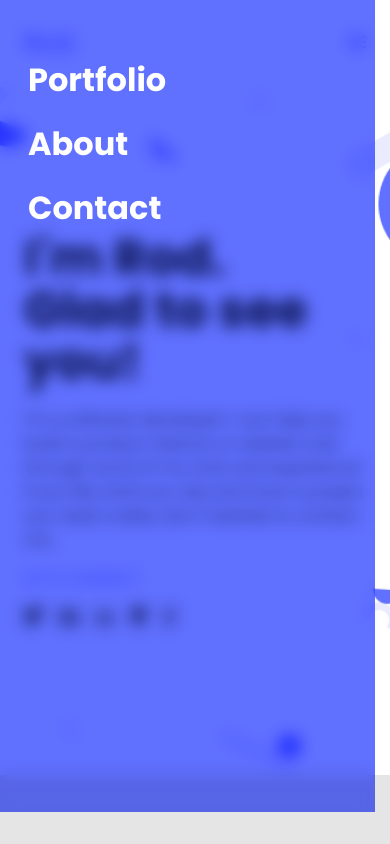
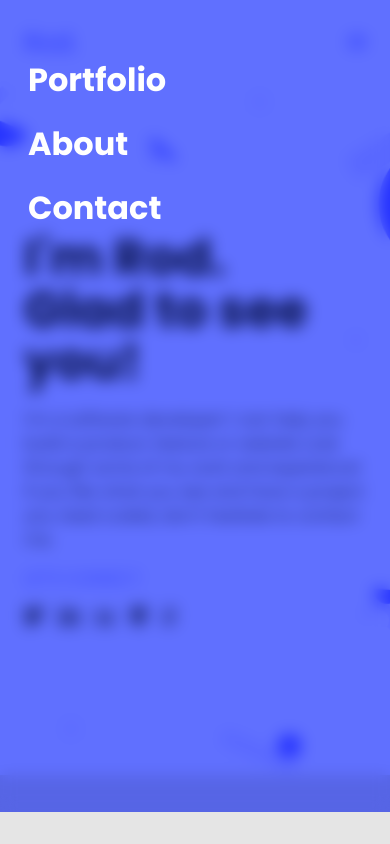
Before and after one commit to rodrigopenayo98/my-rod-porf, a website: page index.html in a window 390 px wide. Both pictures are taken after a click on the picture 357 px from the left and 42 px from the top of the page. Shown: the top 844 px of the page. Drawn offline with Linux system fonts and the light colour scheme.

Commit message:
fix width responsive menu

```diff
--- a/styles.css
+++ b/styles.css
@@ -693,14 +693,15 @@ body {
 }
 
 .menu-toggle.show {
-  position: absolute;
+  position: fixed;
   z-index: 9999;
   background-color: #6070ff;
-  width: 375px;
+  width: 100%;
   height: 812px;
   mix-blend-mode: multiply;
   backdrop-filter: blur(8px);
   display: block;
+  overflow-y: hidden;
 }
 
 .items-menu-toggle {
```
